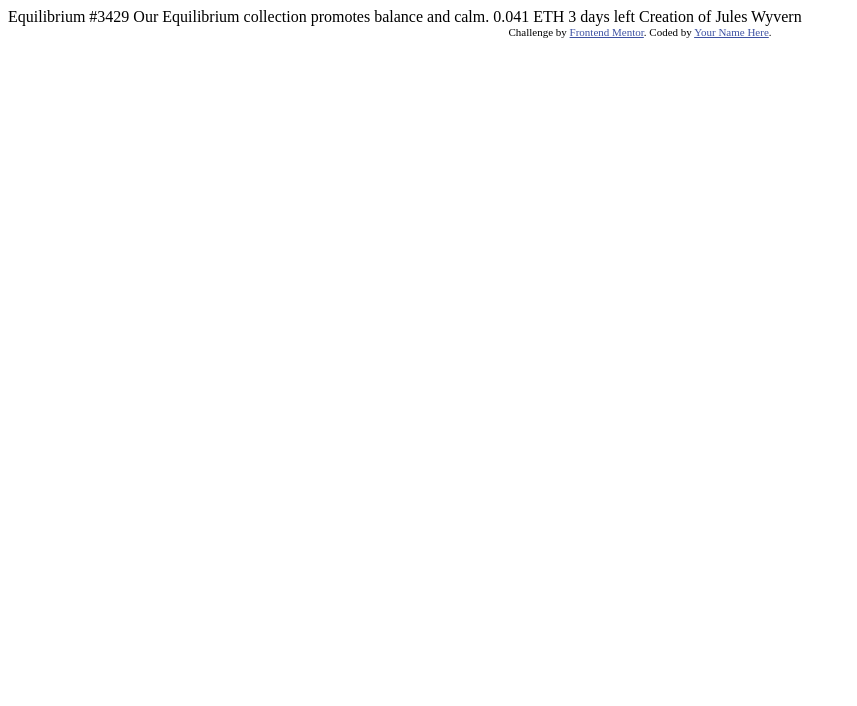
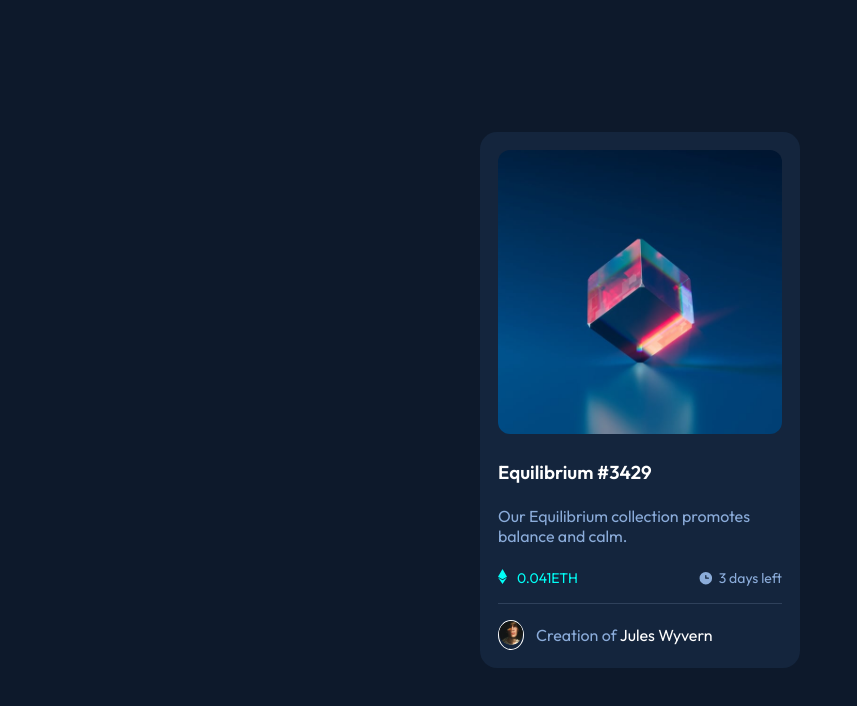
Before and after one commit to jeissongomezdev/Nft-Preview-Card, a plain HTML site: page index.html in a window 1280 px wide. Shown: the whole page, without its empty margins (0-857 px from the left). Drawn offline with Linux system fonts and the light colour scheme.

Commit message:
Se termina el proyecto :smile:

```diff
--- a/index.html
+++ b/index.html
@@ -1,33 +1,53 @@
 <!DOCTYPE html>
 <html lang="en">
   <head>
-  <meta charset="UTF-8">
-  <meta name="viewport" content="width=device-width, initial-scale=1.0"> <!-- displays site properly based on user's device -->
-
-  <link rel="icon" type="image/png" sizes="32x32" href="./images/favicon-32x32.png">
-
+    <meta charset="UTF-8" />
+    <meta name="viewport" content="width=device-width, initial-scale=1.0" />
+    <link
+      rel="icon"
+      type="image/png"
+      sizes="32x32"
+      href="./images/favicon-32x32.png"
+    />
     <title>Frontend Mentor | NFT preview card component</title>
-
-  <!-- Feel free to remove these styles or customise in your own stylesheet 👍 -->
-  <style>
-    .attribution { font-size: 11px; text-align: center; }
-    .attribution a { color: hsl(228, 45%, 44%); }
-  </style>
+    <link rel="stylesheet" href="/styles.css" />
   </head>
   <body>
-
-  Equilibrium #3429
-
-  Our Equilibrium collection promotes balance and calm.
-
-  0.041 ETH
-  3 days left
-
-  Creation of Jules Wyvern
-
-  <div class="attribution">
-    Challenge by <a href="https://www.frontendmentor.io?ref=challenge" target="_blank">Frontend Mentor</a>.
-    Coded by <a href="#">Your Name Here</a>.
+    <div class="container">
+      <div class="card">
+        <div class="card__img">
+          <img src="/images/image-equilibrium.jpg" alt="NFT Image" />
+        </div>
+        <div class="card__title">
+          <h3>Equilibrium #3429</h3>
+        </div>
+        <div class="card__description">
+          <p>Our Equilibrium collection promotes balance and calm.</p>
+        </div>
+        <div class="card__info">
+          <div class="card__info__container">
+            <div class="card__icon--eth">
+              <img src="/images/icon-ethereum.svg" alt="Ethereum Icon" />
+            </div>
+            <div class="card__price">0.041ETH</div>
+          </div>
+          <div class="card__info__container">
+            <div class="card__icon--clock">
+              <img src="/images/icon-clock.svg" alt="Icon Clock" />
+            </div>
+            <div class="card__expire">3 days left</div>
+          </div>
+        </div>
+        <div class="card__line"></div>
+        <div class="card__creator">
+          <div class="card__creator--img">
+            <img src="/images/image-avatar.png" alt="Avatar Image" />
+          </div>
+          <div class="card__creator--data">
+            Creation of <span>Jules Wyvern</span>
+          </div>
+        </div>
+      </div>
     </div>
   </body>
 </html>
--- a/styles.css
+++ b/styles.css
@@ -0,0 +1,111 @@
+@import url("https://fonts.googleapis.com/css2?family=Outfit:wght@300;400;600&display=swap");
+
+* {
+  box-sizing: border-box;
+  padding: 0;
+  margin: 0;
+}
+
+html {
+  background-color: hsl(217, 54%, 11%);
+}
+
+body {
+  font-family: "Outfit", sans-serif;
+  min-height: 100vh;
+  display: flex;
+  align-items: center;
+  justify-content: center;
+}
+
+:root {
+  --soft-blue: hsl(215, 51%, 70%);
+  --cyan: hsl(178, 100%, 50%);
+  --very-dark-blue: hsl(216, 50%, 16%);
+  --very-dark-blue-line: hsl(215, 32%, 27%);
+  --white: hsl(0, 0%, 100%);
+}
+
+.container {
+  background-color: var(--very-dark-blue);
+  padding: 18px;
+  border-radius: 17px;
+  width: 320px;
+}
+
+.card img {
+  border-radius: 12px;
+  width: 100%;
+}
+
+.card__title {
+  color: var(--white);
+  margin: 22px 0;
+  font-weight: 300;
+}
+
+.card__description {
+  color: var(--soft-blue);
+  margin: 22px 0;
+}
+
+.card__info {
+  display: flex;
+  justify-content: space-between;
+}
+
+.card__info__container {
+  display: flex;
+  align-items: center;
+}
+
+.card__icon--eth {
+  width: 9px;
+}
+
+.card__price {
+  color: var(--cyan);
+  margin-left: 10px;
+  font-size: 14px;
+}
+
+.card__icon--clock {
+  display: flex;
+  justify-content: center;
+  align-items: center;
+  width: 16px;
+}
+
+.card__expire {
+  color: var(--soft-blue);
+  margin-left: 5px;
+  font-size: 14px;
+}
+
+.card__line {
+  border-top: 1px solid var(--very-dark-blue-line);
+  height: 2px;
+  max-width: 310px;
+  padding: 0;
+  margin: 15px auto;
+}
+
+.card__creator {
+  display: flex;
+  align-items: center;
+}
+
+.card__creator--img {
+  width: 26px;
+  border-radius: 50%;
+  border: 1px solid var(--white);
+}
+
+.card__creator--data {
+  color: var(--soft-blue);
+  margin-left: 12px;
+}
+
+.card__creator--data span {
+  color: var(--white);
+}
```
Lines whose indentation alone changed are shown as unchanged.
